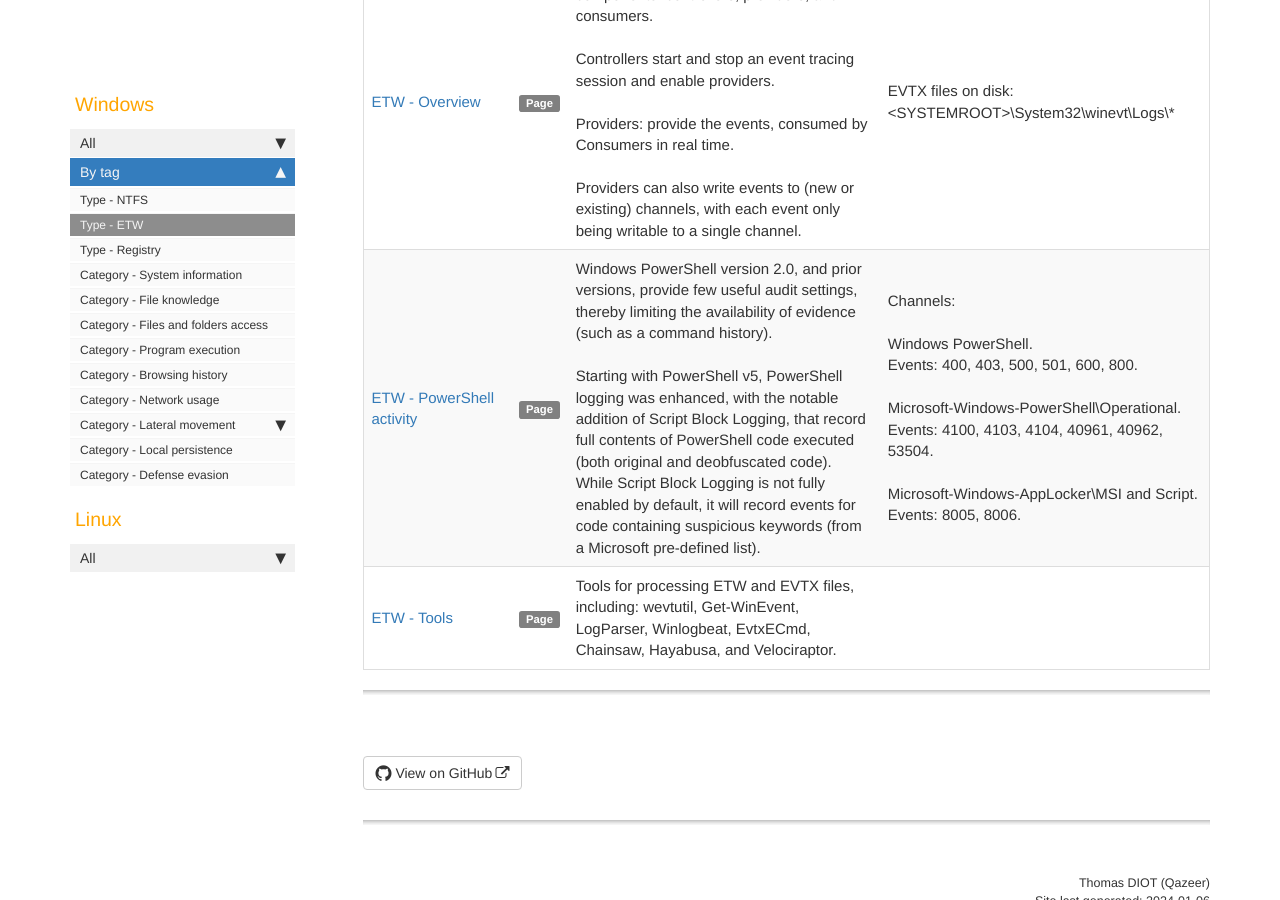
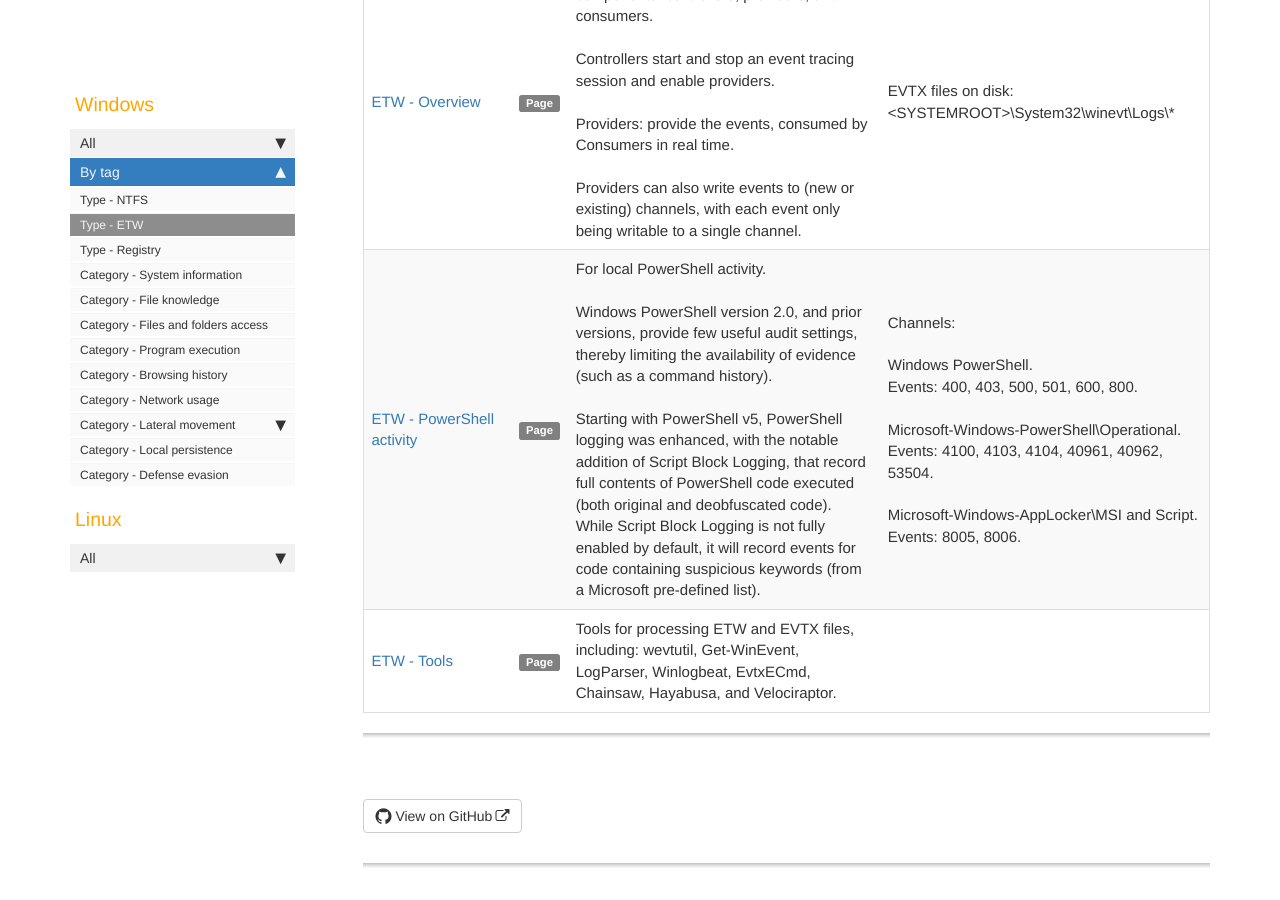
Before and after one commit to Qazeer/artefacts.help, a Jekyll site: the page built from pages/tags/tag_windows_etw.md, in a window 1280 px wide and 900 px high, scrolled down 1282 px. Built offline with Jekyll 4.4.1, drawn with Linux system fonts in a browser that asks for light colours; our own code applies the rules of GitHub Pages for plain Markdown files; comment, search, counter and statistics services are not loaded.

Commit message:
[Artefact] ETW - PowerShell activity - update summary

```diff
--- a/pages/windows/etw_powershell.md
+++ b/pages/windows/etw_powershell.md
@@ -1,6 +1,6 @@
 ---
 title: ETW - PowerShell activity
-summary: 'Windows PowerShell version 2.0, and prior versions, provide few useful audit settings, thereby limiting the availability of evidence (such as a command history).\n\nStarting with PowerShell v5, PowerShell logging was enhanced, with the notable addition of Script Block Logging, that record full contents of PowerShell code executed (both original and deobfuscated code). While Script Block Logging is not fully enabled by default, it will record events for code containing suspicious keywords (from a Microsoft pre-defined list).'
+summary: 'For local PowerShell activity.\n\nWindows PowerShell version 2.0, and prior versions, provide few useful audit settings, thereby limiting the availability of evidence (such as a command history).\n\nStarting with PowerShell v5, PowerShell logging was enhanced, with the notable addition of Script Block Logging, that record full contents of PowerShell code executed (both original and deobfuscated code). While Script Block Logging is not fully enabled by default, it will record events for code containing suspicious keywords (from a Microsoft pre-defined list).'
 keywords: 'PowerShell, Script Block Logging, Windows PowerShell.evtx, Microsoft-Windows-PowerShell\Operational.evtx, Microsoft-Windows-PowerShell\Analytic.etl, Microsoft-Windows-WinRM\Operational.evtx, Microsoft-Windows-WinRM\Analytic.etl, AppLocker, PSDecode, 400, 403, 500, 501, 600, 800, 4100, 4103 4104, SuspiciousContentChecker'
 tags:
   - windows_etw
```
